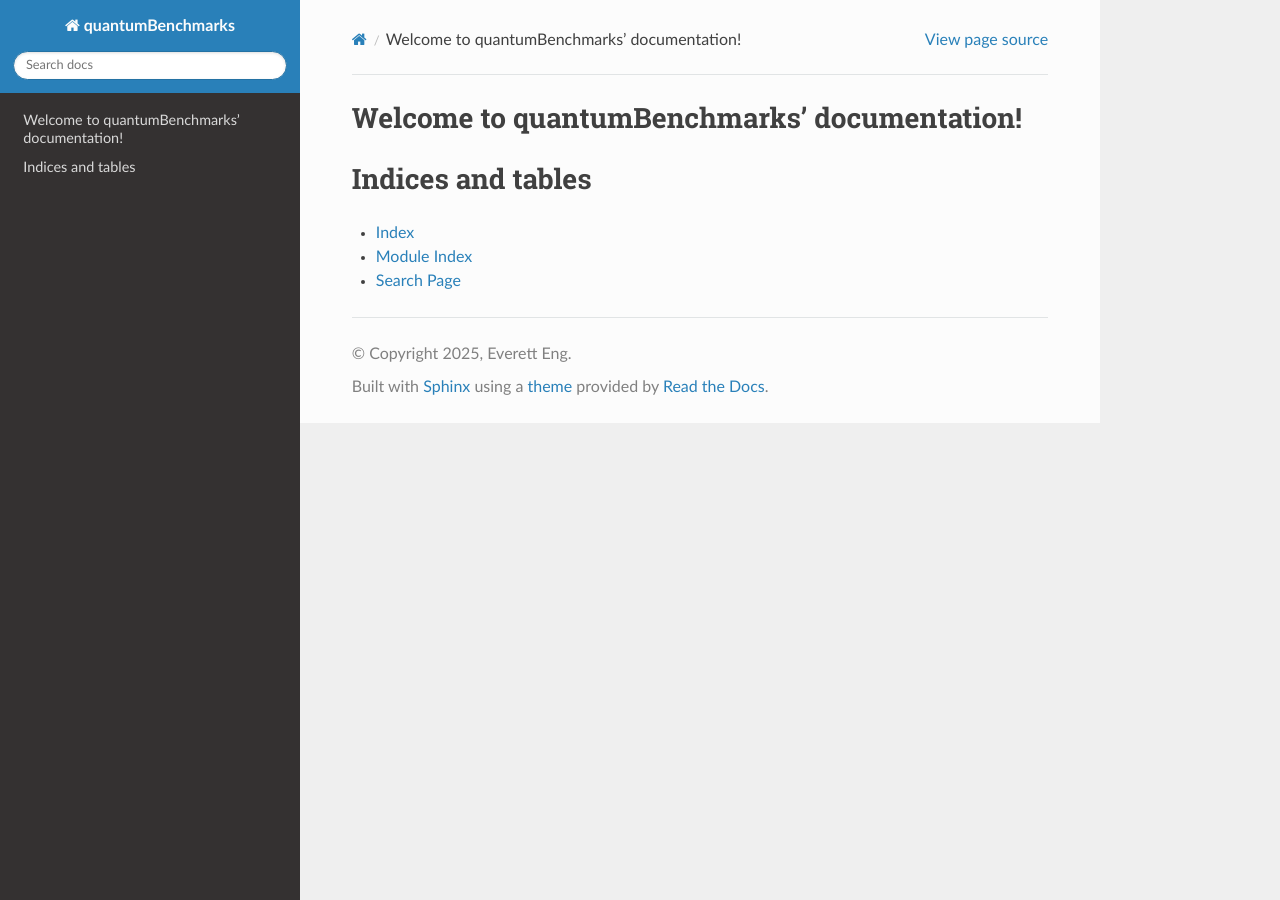
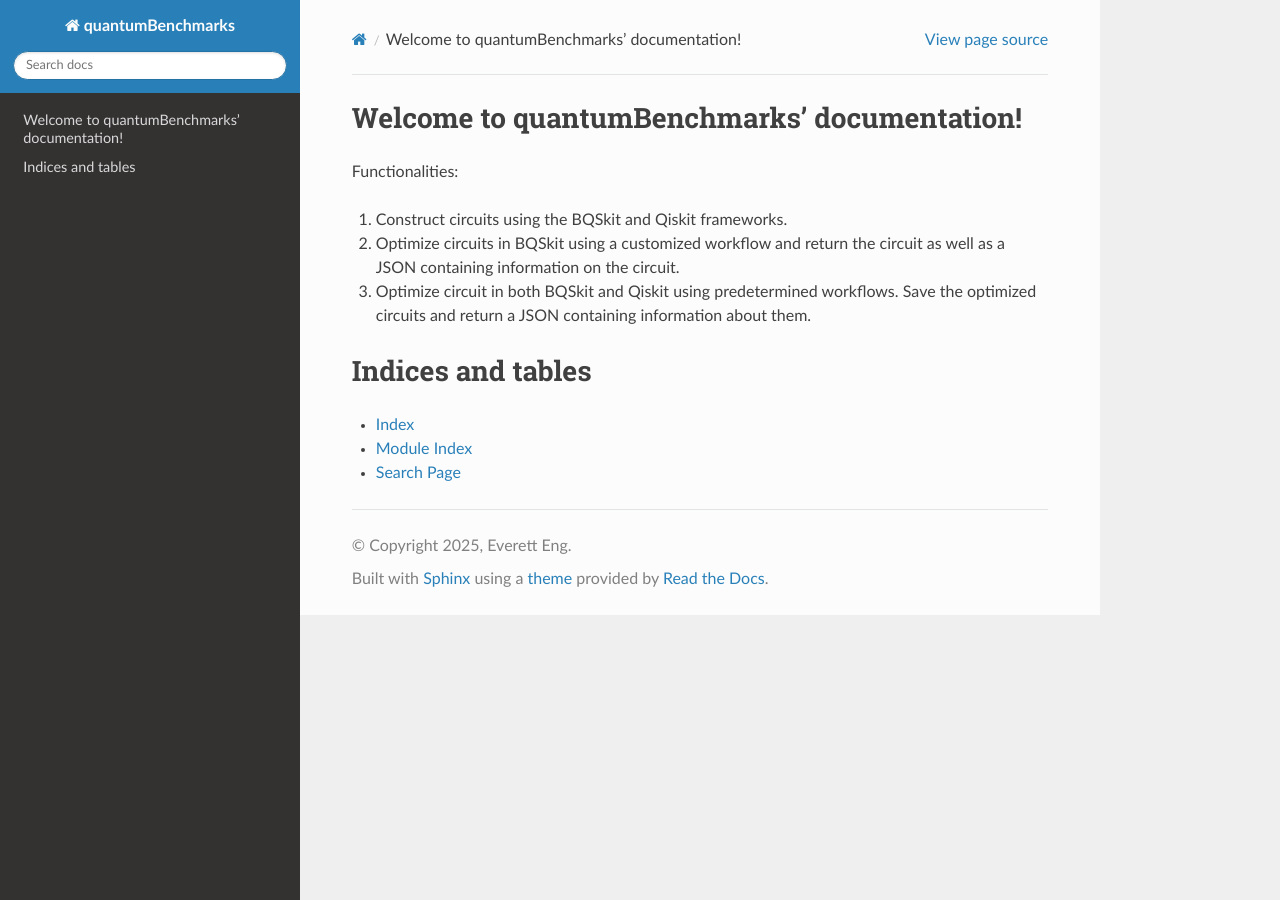
Before and after one commit to EverettEng/quantumBenchmarks, a Sphinx documentation site: the page built from source/index.rst, in a window 1280 px wide. Built offline with Sphinx 7.4.7 and the Read the Docs theme 3.1.0, drawn with Linux system fonts in a browser that asks for light colours.

Commit message:
Want to see if this works

```diff
--- a/source/index.rst
+++ b/source/index.rst
@@ -5,6 +5,11 @@
 
 Welcome to quantumBenchmarks' documentation!
 =============================================
+Functionalities:
+
+1. Construct circuits using the BQSkit and Qiskit frameworks.
+2. Optimize circuits in BQSkit using a customized workflow and return the circuit as well as a JSON containing information on the circuit.
+3. Optimize circuit in both BQSkit and Qiskit using predetermined workflows. Save the optimized circuits and return a JSON containing information about them.
 
 .. toctree::
    :maxdepth: 2
```
